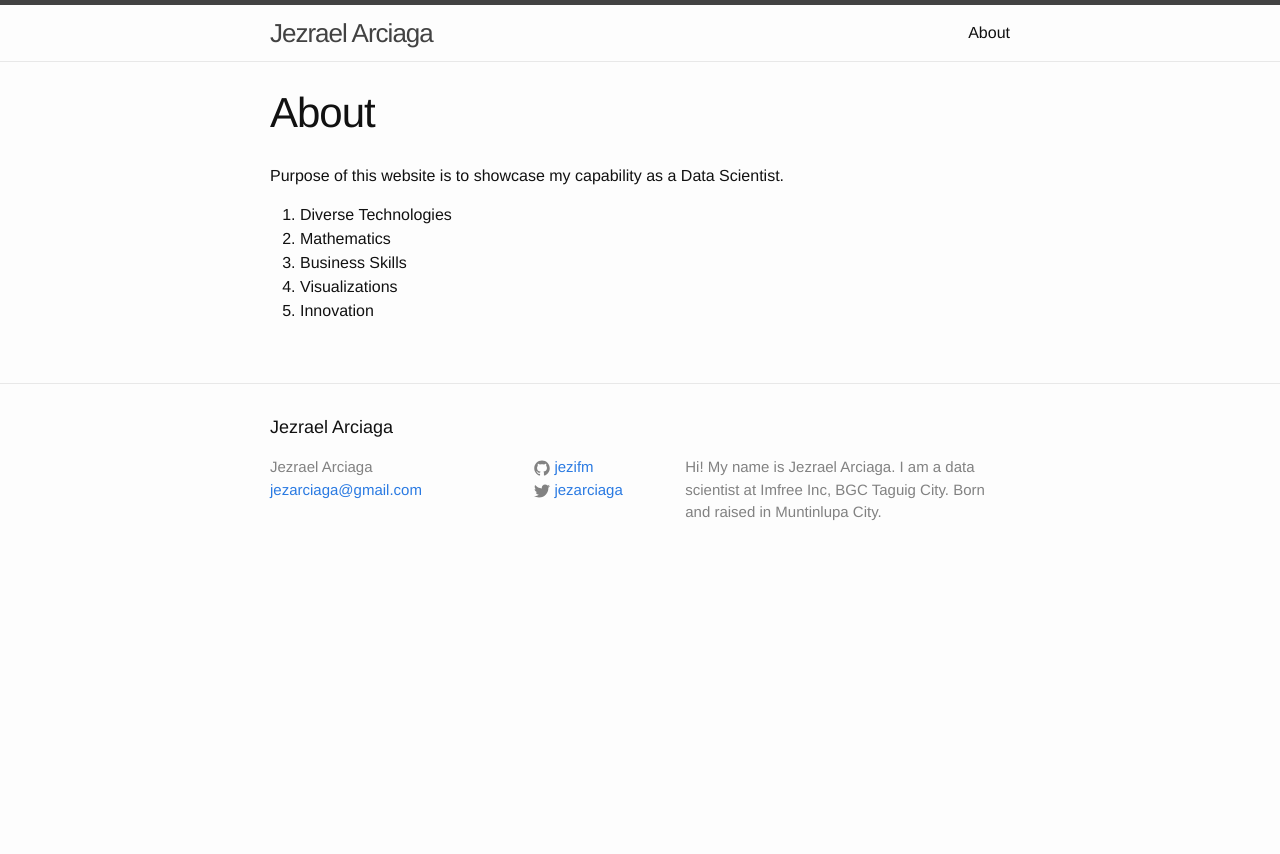
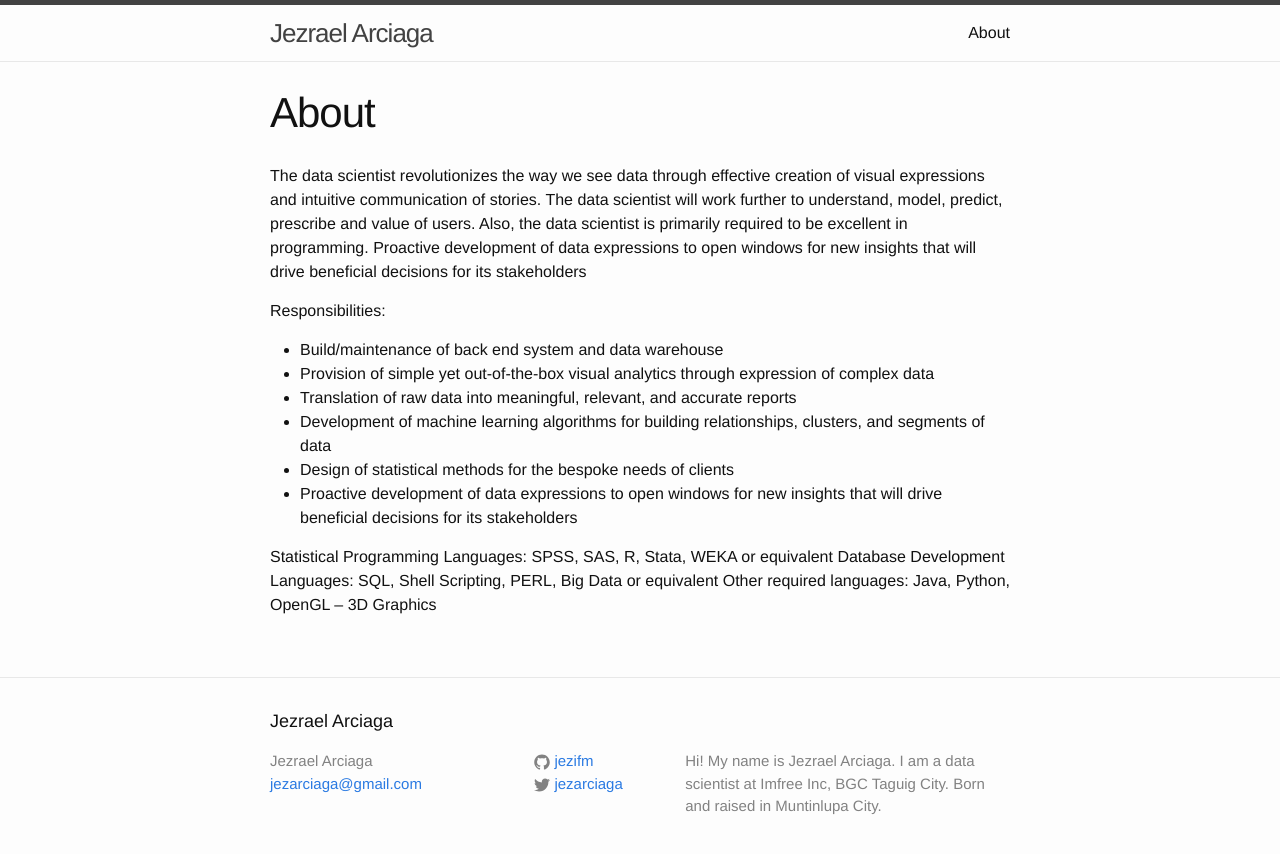
Before and after one commit to dharmeshkakadia/jezifm.github.io, a Jekyll site: the page built from about.md, in a window 1280 px wide. Shown: the top 854 px of the page. Built offline with Jekyll 4.4.1, drawn with Linux system fonts in a browser that asks for light colours.

Commit message:
Updated about page

```diff
--- a/about.md
+++ b/about.md
@@ -4,19 +4,18 @@ title: About
 permalink: /about/
 ---
 
-Purpose of this website is to showcase my capability as a Data Scientist.
+The data scientist revolutionizes the way we see data through effective creation of visual expressions and intuitive communication of stories. The data scientist will work further to understand, model, predict, prescribe and value of users. Also, the data scientist is primarily required to be excellent in programming. Proactive development of data expressions to open windows for new insights that will drive beneficial decisions for its stakeholders
 
-1. Diverse Technologies
-2. Mathematics
-3. Business Skills
-4. Visualizations
-5. Innovation
+Responsibilities:
 
-<!-- You can find the source code for the Jekyll new theme at:
-{% include icon-github.html username="jglovier" %} /
-[jekyll-new](https://github.com/jglovier/jekyll-new)
+* Build/maintenance of back end system and data warehouse
+* Provision of simple yet out-of-the-box visual analytics through expression of complex data
+* Translation of raw data into meaningful, relevant, and accurate reports
+* Development of machine learning algorithms for building relationships, clusters, and segments of data
+* Design of statistical methods for the bespoke needs of clients
+* Proactive development of data expressions to open windows for new insights that will drive beneficial decisions for its stakeholders
 
-You can find the source code for Jekyll at
-{% include icon-github.html username="jekyll" %} /
-[jekyll](https://github.com/jekyll/jekyll)
- -->
+
+Statistical Programming Languages: SPSS, SAS, R, Stata, WEKA or equivalent
+Database Development Languages: SQL, Shell Scripting, PERL, Big Data or equivalent
+Other required languages: Java, Python, OpenGL – 3D Graphics
```
